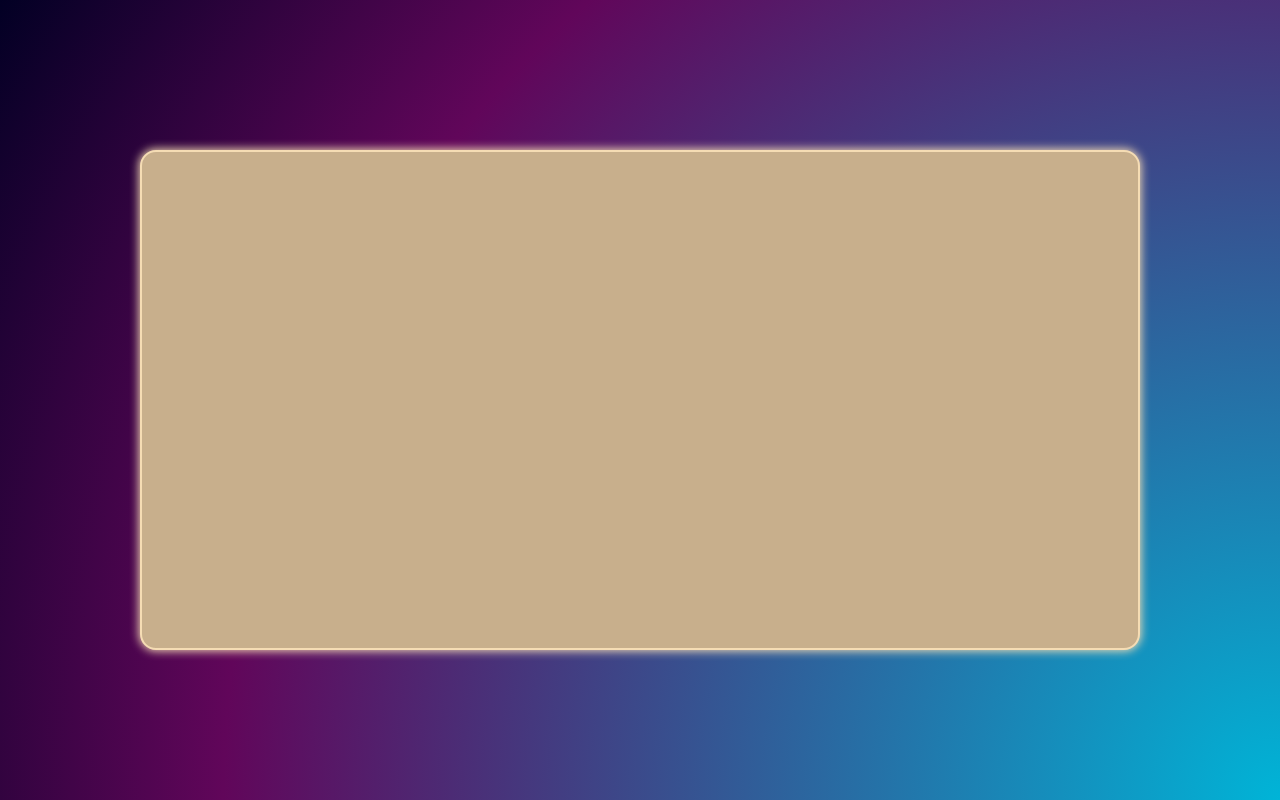
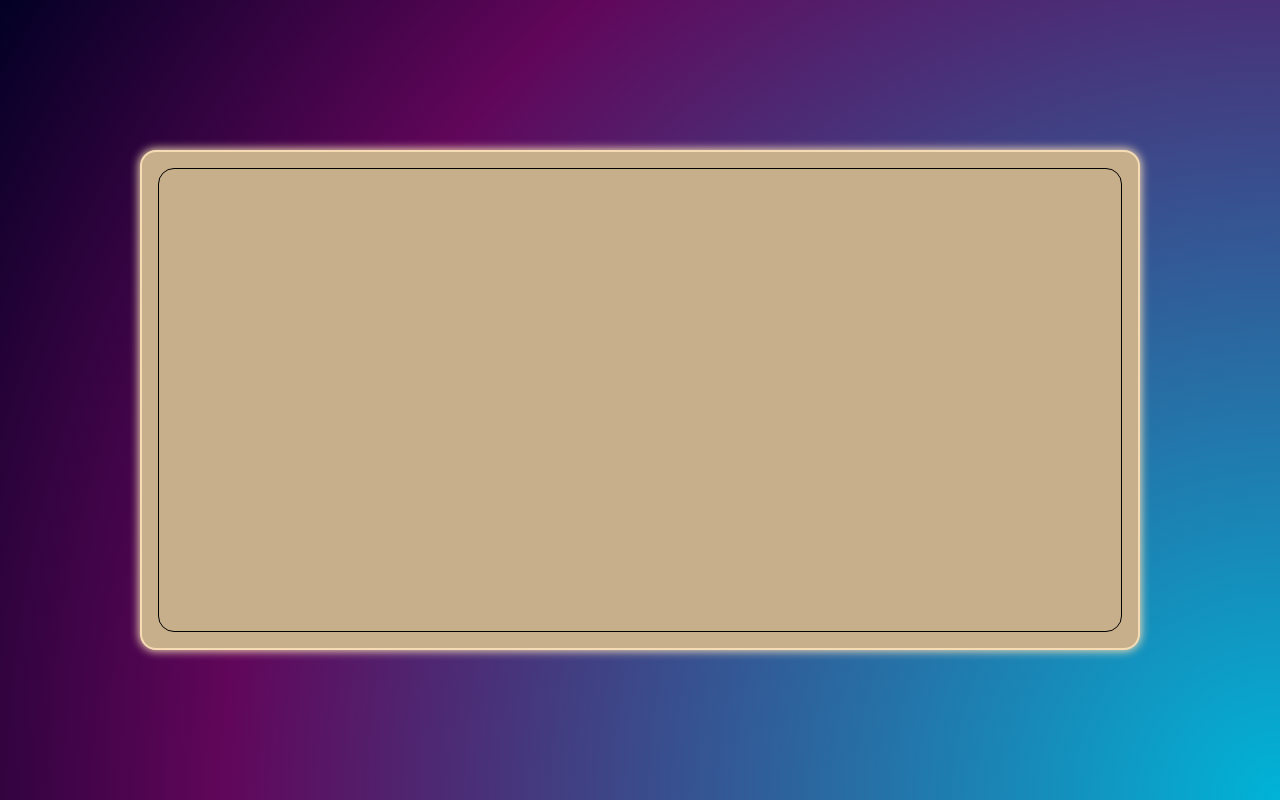
Before and after one commit to RKeyIT/React_01.24, a React (Vite) app: page / in a window 1280 px wide. Built offline with nearby package versions, Linux system fonts and the light colour scheme.

Commit message:
init: task written

```diff
--- a/src/App.tsx
+++ b/src/App.tsx
@@ -5,6 +5,7 @@ export const App = () => {
   return (
     <div className={styles.App}>
       <div className={styles.container}>
+        <Home />
       </div>
     </div>
   );
--- /dev/null
+++ b/src/pages/Home/Home.module.css
@@ -0,0 +1,4 @@
+.Home {
+    box-sizing: border-box;
+    border: 1px solid black;
+}
--- /dev/null
+++ b/src/pages/Home/Home.tsx
@@ -0,0 +1,15 @@
+import styles from './Home.module.css';
+
+/*
+    1. Number input for “number of questions”. Limit from 5 to 15
+    2. Select input for “category” with required values
+    3. Select input for “difficulty” with required values
+    4. Select input for “type” with required values
+    5. Select input for “time” with values: 1m, 2m, 5m
+    6. Button “Start quiz”
+    7. Button “See my statistics”
+*/
+
+export const Home = () => {
+  return <div className={styles.Home}></div>;
+};
```
